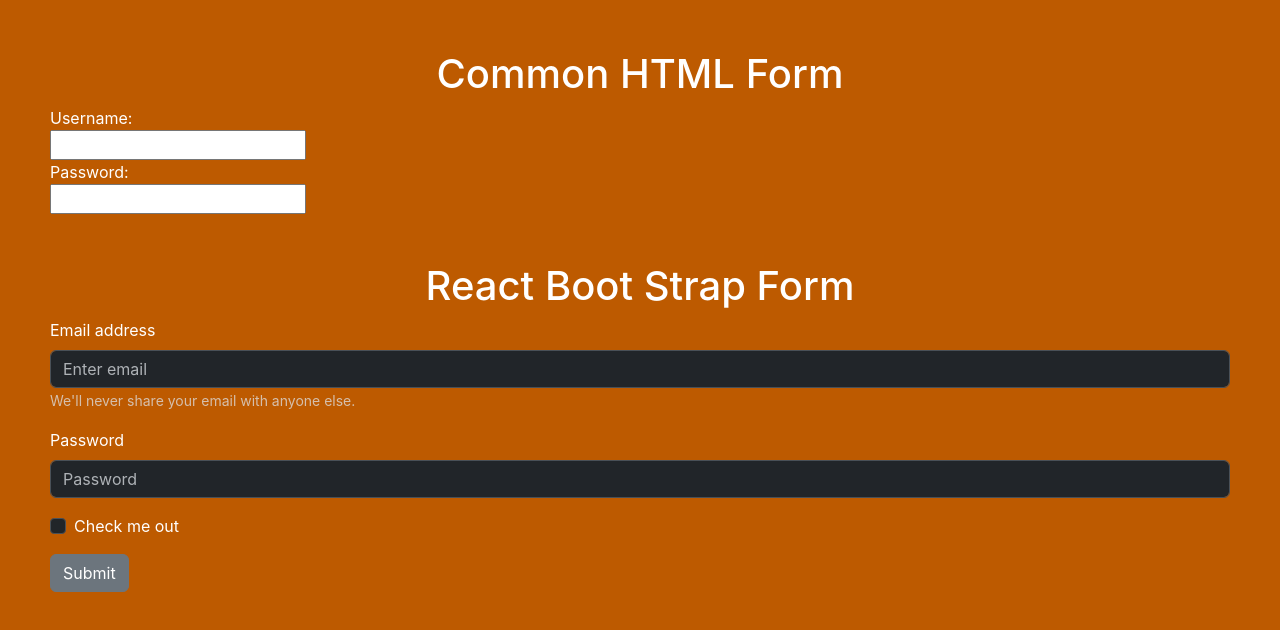
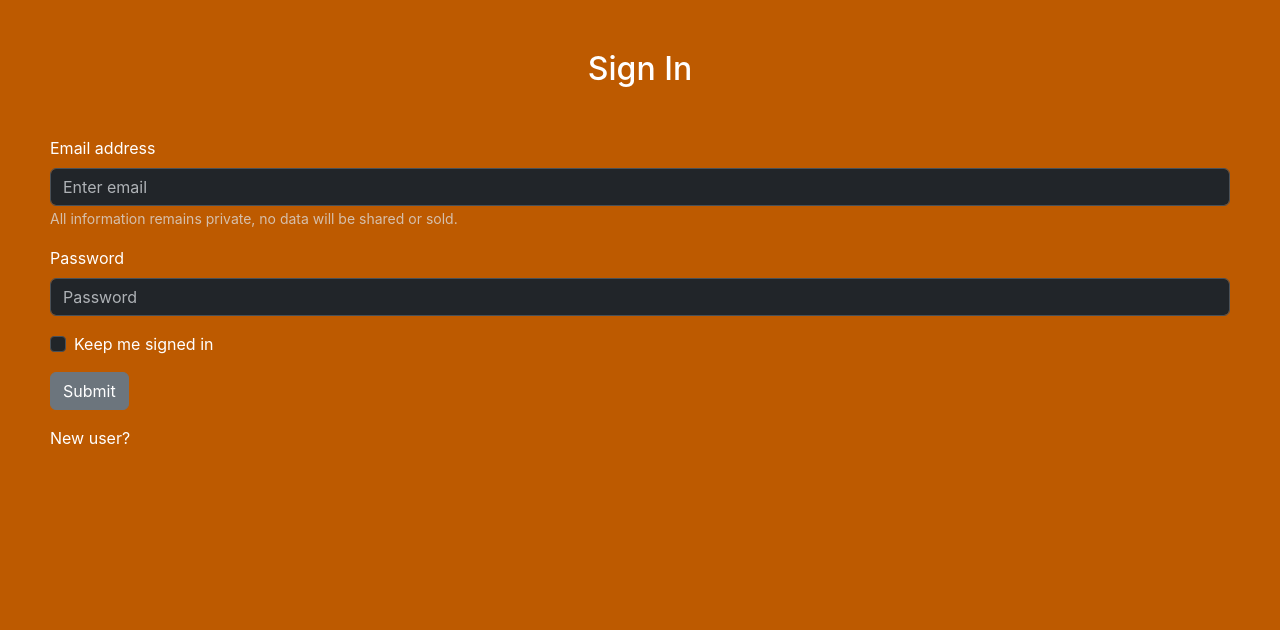
Before and after one commit to TVW96/input_forms, a React (Create React App) app: page / in a window 1280 px wide. Shown: the top 630 px of the page. Built offline with nearby package versions, Linux system fonts and the light colour scheme.

Commit message:
addition

```diff
--- a/package.json
+++ b/package.json
@@ -10,11 +10,12 @@
     "react": "^18.3.1",
     "react-bootstrap": "^2.10.4",
     "react-dom": "^18.3.1",
-    "react-scripts": "5.0.1",
+    "react-scripts": "^5.0.1",
+    "start": "^5.1.0",
     "web-vitals": "^2.1.4"
   },
   "scripts": {
-    "start": "npm i --save react-bootstrap react-scripts start",
+    "start": "react-scripts start",
     "build": "react-scripts build",
     "test": "react-scripts test",
     "eject": "react-scripts eject"
--- a/src/App.css
+++ b/src/App.css
@@ -13,8 +13,33 @@
 h1 {
   text-align: center;
 }
+h2 {
+  text-align: center;
+}
 
 .Button {
   display: flex;
   justify-content: center;
 }
+
+.popUp {
+  margin-right: auto;
+  margin-left: auto;
+  width: 250px;
+  box-shadow: 0 10px 10px 1px rgba(0, 0, 0, 0.2);
+  height: 200px;
+  border-radius: 5px;
+  backdrop-filter: blur(14px);
+  background-color: rgba(255, 255, 255, 0);
+  padding: 10px;
+  text-align: center;
+  margin: 20px;
+}
+.popUpContainer {
+  position: sticky;
+  bottom: 11px;
+  display: flex;
+  flex-direction: row;
+  justify-content: space-around;
+  width: 100%;
+}
--- a/src/App.js
+++ b/src/App.js
@@ -1,6 +1,7 @@
 import "./App.css";
 import Form1 from './Form1';
 import Form2 from './Form2';
+import PopUpWindow from "./PopUpWindow";
 
 function App() {
   return (
@@ -8,6 +9,7 @@
       <header className="App-header">
         <Form1 />
         <Form2 />
+        <PopUpWindow />
       </header>
     </div>
   );
--- /dev/null
+++ b/src/App2.js
@@ -0,0 +1,15 @@
+import React from 'react';
+import Form2 from './Form2';
+import Form from "react-bootstrap/Form";
+import "./App.css";
+
+function App2() {
+  return (
+    <div className="App">
+        <h2>Sign In</h2>
+        <Form2 />
+    </div>
+  )
+}
+
+export default App2
--- a/src/Form2.jsx
+++ b/src/Form2.jsx
@@ -5,13 +5,12 @@
 function Form2() {
     return (
         <div className='mt-5'>
-            <h1>React Boot Strap Form</h1>
             <Form data-bs-theme="dark">
                 <Form.Group className="mb-3" controlId="formBasicEmail">
                     <Form.Label>Email address</Form.Label>
                     <Form.Control type="email" placeholder="Enter email" />
                     <Form.Text className="text-muted">
-                        We'll never share your email with anyone else.
+                        All information remains private, no data will be shared or sold.
                     </Form.Text>
                 </Form.Group>
 
@@ -20,12 +19,13 @@
                     <Form.Control type="password" placeholder="Password" />
                 </Form.Group>
                 <Form.Group className="mb-3" controlId="formBasicCheckbox">
-                    <Form.Check type="checkbox" label="Check me out" />
+                    <Form.Check type="checkbox" label="Keep me signed in" />
                 </Form.Group>
-                <Button variant="secondary" type="submit" className='Button'>
+                <Button variant="secondary" type="submit" className='Button mb-3'>
                     Submit
                 </Button>
             </Form>
+            <p>New user?</p>
         </div>
     )
 }
--- /dev/null
+++ b/src/PopUpWindow.jsx
@@ -0,0 +1,22 @@
+import React from 'react'
+
+function PopUpWindow() {
+  return (
+    <div className='popUpContainer'>
+        <div className='popUp'>
+            <h3>Pop-up</h3>
+        </div>
+        <div className='popUp'>
+            <h3>Pop-up</h3>
+        </div>
+        <div className='popUp'>
+            <h3>Pop-up</h3>
+        </div>
+        <div className='popUp'>
+            <h3>Pop-up</h3>
+        </div>
+    </div>
+  )
+}
+
+export default PopUpWindow
--- a/src/index.js
+++ b/src/index.js
@@ -3,11 +3,12 @@
 import './index.css';
 import App from './App';
 import reportWebVitals from './reportWebVitals';
+import App2 from './App2';
 
 const root = ReactDOM.createRoot(document.getElementById('root'));
 root.render(
   <React.StrictMode>
-    <App />
+    <App2 />
   </React.StrictMode>
 );
 
```
Also changed, not shown: 1 other file (tests, documents, lock files or other folders).
